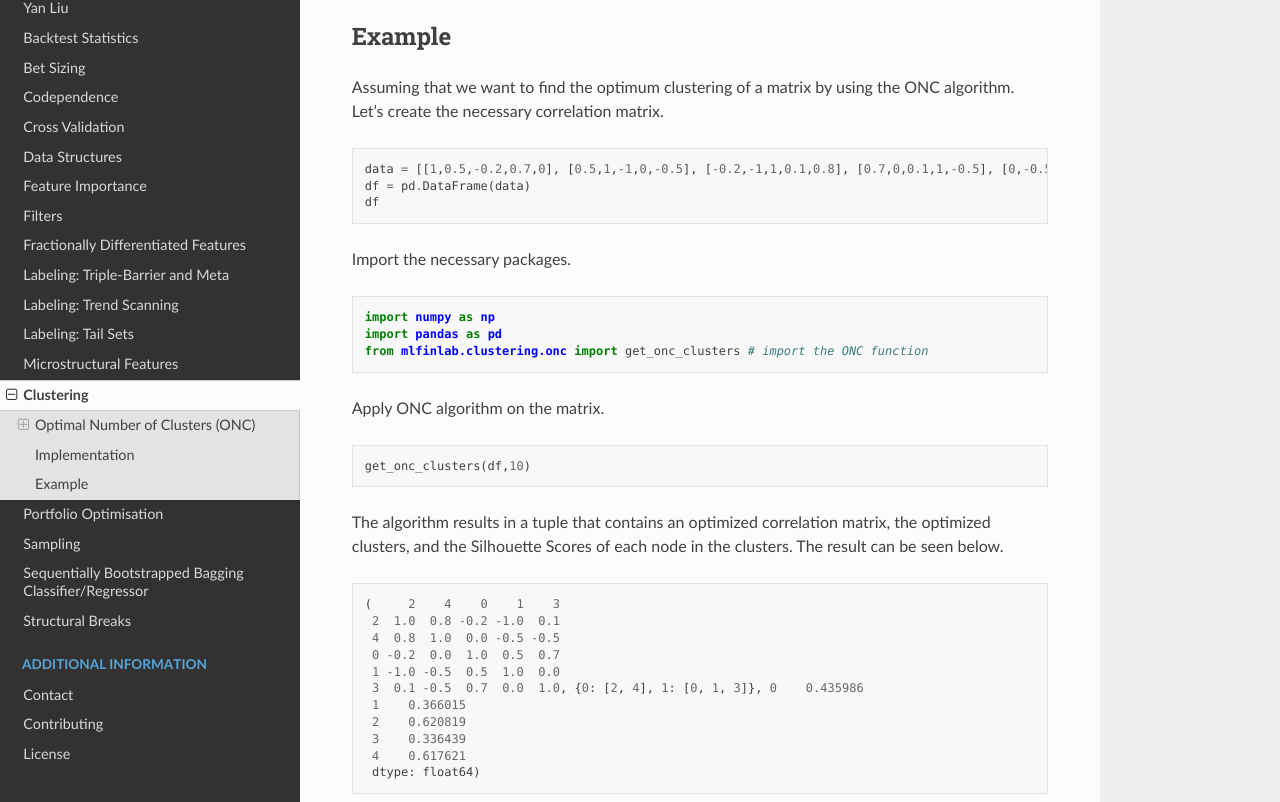
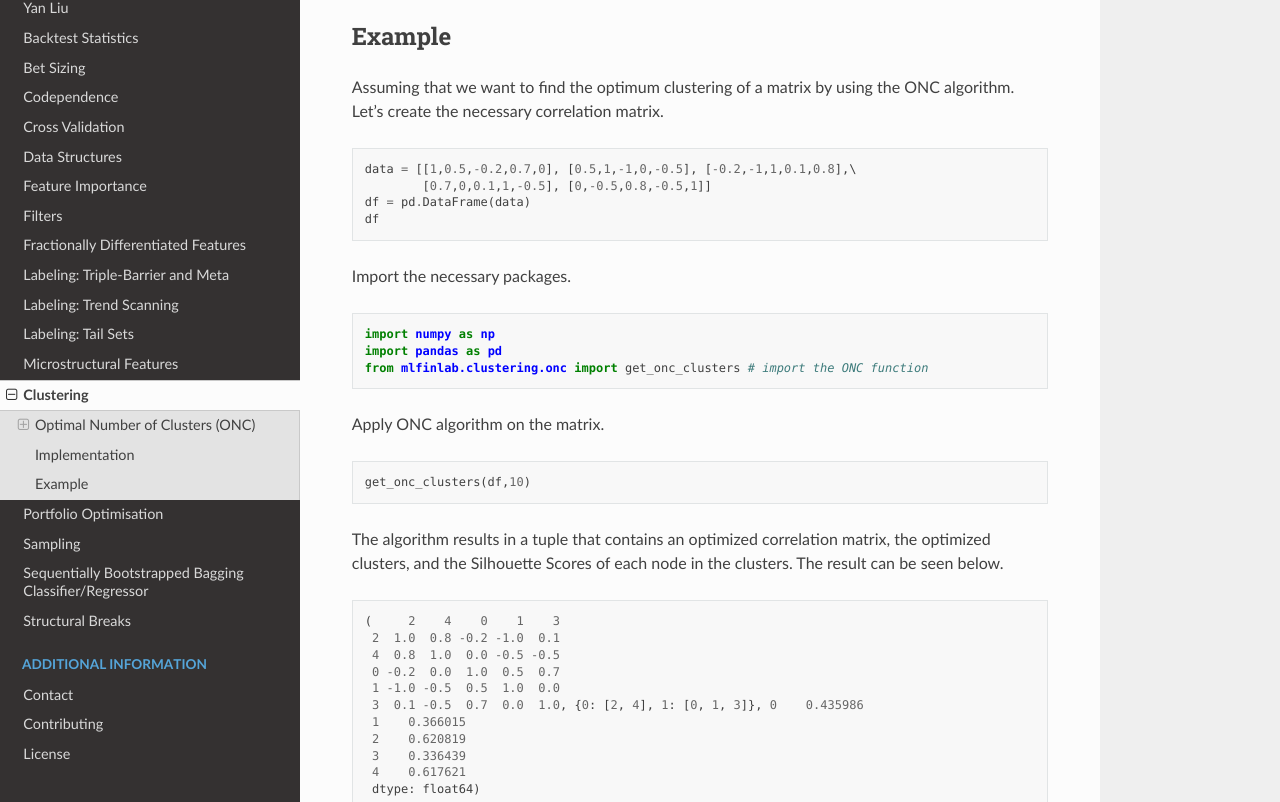
Before and after one commit to hudson-and-thames/mlfinlab, a Sphinx documentation site: the page built from docs/source/implementations/clustering.rst, in a window 1280 px wide and 900 px high, scrolled down 10766 px, cut to the strip 98-900 px from the top of the window. Built offline with Sphinx 7.4.7 and the Read the Docs theme 2.0.0, drawn with Linux system fonts in a browser that asks for light colours.

Commit message:
modified clustering.rst

```diff
--- a/docs/source/implementations/clustering.rst
+++ b/docs/source/implementations/clustering.rst
@@ -447,7 +447,8 @@ Assuming that we want to find the optimum clustering of a matrix by using the ON
 
 .. code-block:: python
 
-    data = [[1,0.5,-0.2,0.7,0], [0.5,1,-1,0,-0.5], [-0.2,-1,1,0.1,0.8], [0.7,0,0.1,1,-0.5], [0,-0.5,0.8,-0.5,1]]
+    data = [[1,0.5,-0.2,0.7,0], [0.5,1,-1,0,-0.5], [-0.2,-1,1,0.1,0.8],\
+            [0.7,0,0.1,1,-0.5], [0,-0.5,0.8,-0.5,1]]
     df = pd.DataFrame(data)
     df
 
```
